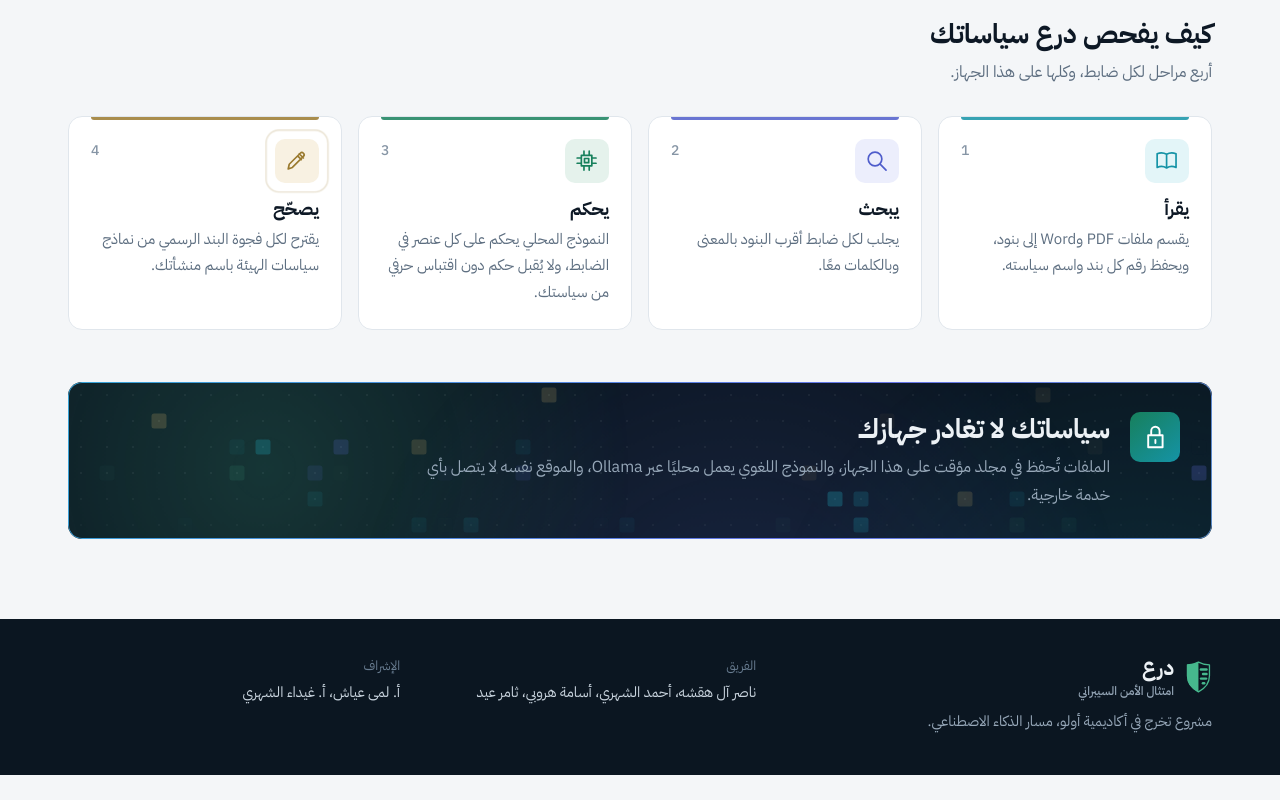
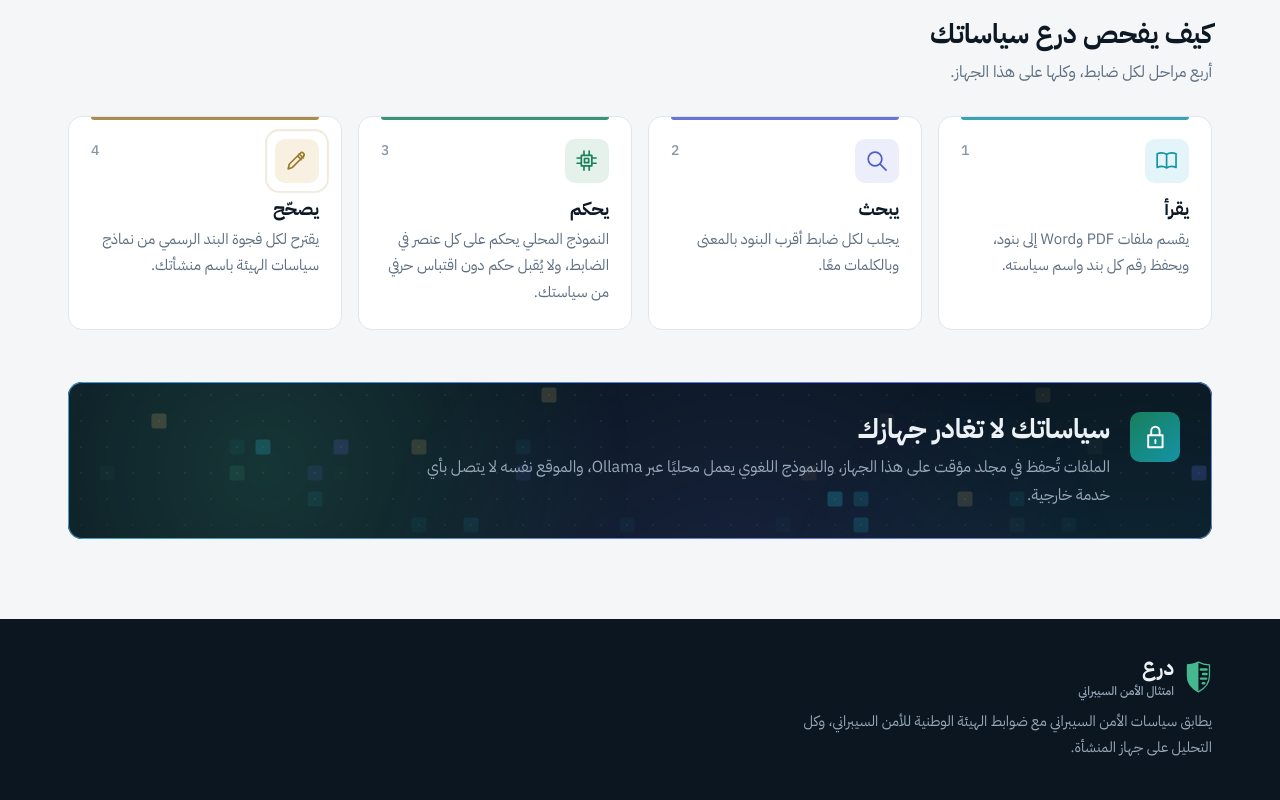
Before and after one commit to NasserHaqsha/deraa-demo, a plain HTML site: page index.html in a window 1280 px wide. Shown: the part 892-1692 px from the top of the page. Before the commit the page ends 1667 px from the top, so only its background shows below. Drawn offline with Linux system fonts and the light colour scheme.

Commit message:
Remove credits from the demo footer

```diff
--- a/index.html
+++ b/index.html
@@ -168,15 +168,7 @@
   <div class="wrap foot-in">
     <div>
       <a class="brand" href="#home" aria-label="درع"><svg class="mark" viewBox="0 0 100 119" aria-hidden="true"><g fill="currentColor"><path d="M50,3 C37,10 23,13 8,13 V55 C8,84 26,104 50,116 Z"/><rect x="54.5" y="27" width="30" height="9" rx="4.5"/><rect x="62.5" y="44" width="22" height="9" rx="4.5"/><rect x="55" y="61" width="28" height="9" rx="4.5"/><rect x="62" y="78" width="14" height="9" rx="4.5"/></g><path d="M50,3 C63,10 77,13 92,13 V55 C92,84 74,104 50,116 C26,104 8,84 8,55 V13 C23,13 37,10 50,3 Z" fill="none" stroke="currentColor" stroke-width="5" stroke-linejoin="round" transform="translate(1.25,1.4) scale(.975)"/></svg><span class="brand-words"><span class="brand-name">درع</span><span class="brand-sub">امتثال الأمن السيبراني</span></span></a>
-      <p>مشروع تخرج في أكاديمية أولو، مسار الذكاء الاصطناعي.</p>
-    </div>
-    <div>
-      <span class="k">الفريق</span>
-      <p>ناصر آل هقشه، أحمد الشهري، أسامة هروبي، ثامر عيد</p>
-    </div>
-    <div>
-      <span class="k">الإشراف</span>
-      <p>أ. لمى عياش، أ. غيداء الشهري</p>
+      <p>يطابق سياسات الأمن السيبراني مع ضوابط الهيئة الوطنية للأمن السيبراني، وكل التحليل على جهاز المنشأة.</p>
     </div>
   </div>
 </footer>
```
Also changed, not shown: 1 other file.
